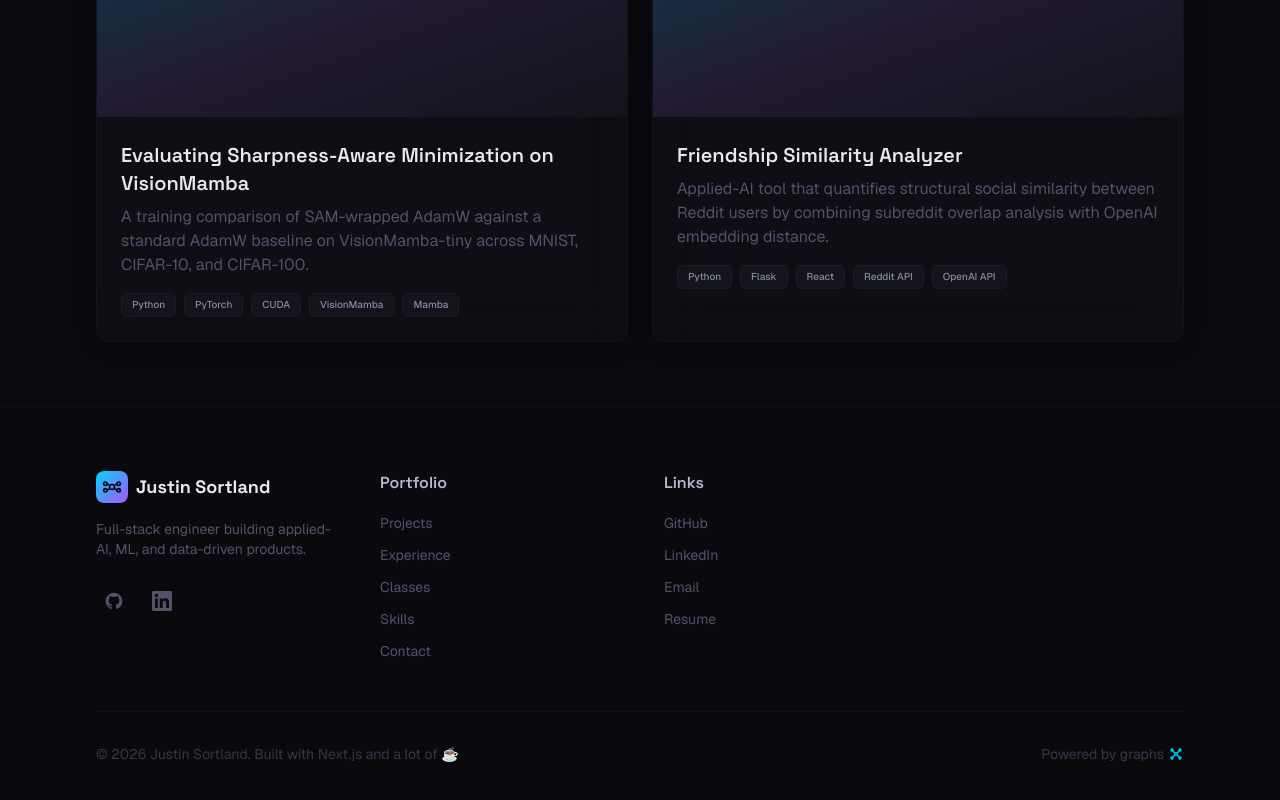
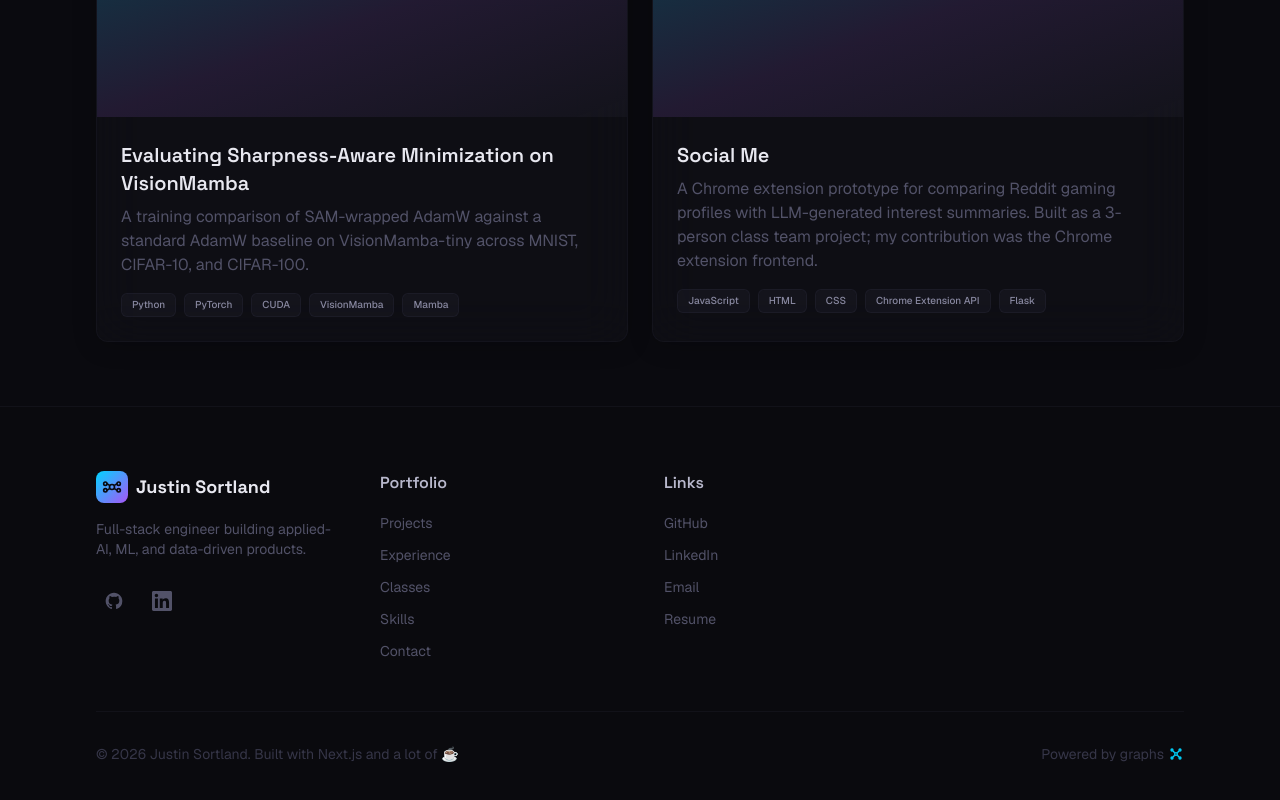
Before and after one commit to justinsortland/justinsortland.github.io, a Next.js app: page /projects in a window 1280 px wide. Shown: the part 766-1566 px from the top of the page. Built offline with nearby package versions, Linux system fonts and the light colour scheme.

Commit message:
add Social Me project card

```diff
--- a/src/data/projects.ts
+++ b/src/data/projects.ts
@@ -299,74 +299,54 @@ This was a course research project. Each configuration used a single run, so the
 `,
   },
 
-  // ─── Secondary ───────────────────────────────────────────────────────────────
+  // ─── Supporting ──────────────────────────────────────────────────────────────
   {
-    slug: 'friendship-similarity',
-    title: 'Friendship Similarity Analyzer',
+    slug: 'social-me',
+    title: 'Social Me',
     description:
-      'Applied-AI tool that quantifies structural social similarity between Reddit users by combining subreddit overlap analysis with OpenAI embedding distance.',
+      'A Chrome extension prototype for comparing Reddit gaming profiles with LLM-generated interest summaries. Built as a 3-person class team project; my contribution was the Chrome extension frontend.',
     type: 'engineering',
     featured: false,
     priority: 4,
     voxelZone: 'ml-lab',
-    technologies: ['Python', 'Flask', 'React', 'Reddit API', 'OpenAI API', 'NetworkX'],
-    tags: ['Applied AI', 'Social Networks', 'NLP', 'Embeddings'],
+    technologies: [
+      'JavaScript',
+      'HTML',
+      'CSS',
+      'Chrome Extension API',
+      'Flask',
+      'Python',
+      'PRAW',
+      'GPT-4o',
+    ],
+    tags: ['Applied AI', 'Browser Extension', 'Social Computing', 'Prototype'],
     highlights: [
-      'Fetches user activity via the Reddit API and computes subreddit overlap with Jaccard normalization to avoid raw-count bias',
-      'Combines structural overlap with OpenAI embedding cosine similarity on user comment history for a blended similarity score',
-      'Flask REST API + React frontend with ranked similarity output',
+      'Chrome extension detects whether the active Reddit tab is a user profile or subreddit page and adjusts the popup UI and request flow accordingly.',
+      'Backend scrapes Reddit post history via PRAW, sends it to GPT-4o to extract structured interest profiles (games, genres, non-gaming interests), and returns qualitative similarity matches.',
+      'Archived class prototype; similarity matching is LLM-delegated, not algorithmic. Not deployed beyond a local development setup.',
     ],
-    github: undefined,
-    date: '2024-09-01',
-    dateDisplay: 'Sep 2024 – Dec 2024',
-    problem:
-      'Raw mutual-subreddit count is a poor similarity signal: it favors high-activity users and ignores the semantic content of what users actually write.',
-    approach:
-      'Pulled user activity via the Reddit API, computed degree-normalized Jaccard overlap on subreddit membership, and separately embedded each user\'s recent comment history with the OpenAI embeddings API. Blended both signals into a combined score. Flask serves the backend; React renders ranked results.',
-    results:
-      'Combined score outperforms raw mutual-subreddit count as a similarity heuristic, particularly for users with asymmetric activity levels, by accounting for semantic content alongside structural overlap.',
+    github: 'https://github.com/sarahfazio/CS338',
+    date: '2024-10-01',
+    dateDisplay: 'Oct 2024 – Dec 2024',
     content: `## Overview
 
-A tool that computes social similarity between two Reddit users using both structural network overlap and semantic content similarity.
+Social Me was a class team project (3 people) that paired a Chrome extension with a local Flask backend to analyze Reddit gaming profiles. The extension let users trigger profile analysis directly from Reddit pages. The backend used PRAW to scrape post history, sent that data to GPT-4o to extract structured interest summaries, and compared profiles to surface qualitatively similar users.
 
-## Why Not Just Count Shared Subreddits?
+My contribution was the Chrome extension frontend: the popup UI, page-aware button behavior, response formatting, and communication with the Flask backend.
 
-Shared subreddit count is biased by activity level. A user subscribed to 500 subreddits sharing 50 with another looks the same as two users sharing 50 out of 60 — but the latter are far more structurally similar. Raw counts also ignore what users actually post about.
+## What It Does
 
-## Two Similarity Signals
+The extension detects whether the active tab is a Reddit user profile or a subreddit page and updates the UI accordingly. On a user profile, it triggers a fetch to the local backend that scrapes the user's recent posts, sends the data to GPT-4o, and returns a structured JSON profile covering gaming interests, genres, and non-gaming interests. On a subreddit, it runs the same flow across multiple users and asks GPT-4o to identify the five most similar to a reference profile.
 
-### 1. Jaccard Subreddit Overlap
-
-For users \`u\` and \`v\` with subreddit sets \`S(u)\` and \`S(v)\`:
-
-\`\`\`
-jaccard(u, v) = |S(u) ∩ S(v)| / |S(u) ∪ S(v)|
-\`\`\`
-
-Degree-normalized and bounded in [0, 1]. Pulled via Reddit API.
-
-### 2. OpenAI Embedding Similarity
-
-Recent comment history for each user is embedded via the OpenAI embeddings API, then compared with cosine similarity:
-
-\`\`\`python
-embedding_u = openai.embeddings.create(input=comments_u, model="text-embedding-3-small")
-embedding_v = openai.embeddings.create(input=comments_v, model="text-embedding-3-small")
-sim_embed = cosine_similarity(embedding_u, embedding_v)
-\`\`\`
-
-### Combined Score
-
-\`\`\`
-similarity(u, v) = 0.5 · jaccard(u, v) + 0.5 · sim_embed(u, v)
-\`\`\`
+The similarity comparison is qualitative: Reddit post data is sent to GPT-4o as context, and the model returns ranked matches based on its judgment. There is no formal similarity metric, cosine distance, or embedding computation.
 
 ## Stack
 
-- **Reddit API** — user subreddit membership and comment history
-- **OpenAI API** — text-embedding-3-small for comment embeddings
-- **Flask** — REST backend serving similarity scores
-- **React** — frontend for entering usernames and displaying ranked results
+\`Chrome Extension API\` \`JavaScript\` \`HTML\` \`CSS\` \`Flask\` \`Python\` \`PRAW\` \`GPT-4o\`
+
+## Status
+
+Archived class prototype. The backend runs locally on port 5000 and was not deployed. The repo is public under the original team owner's account.
 `,
   },
 ];
```
